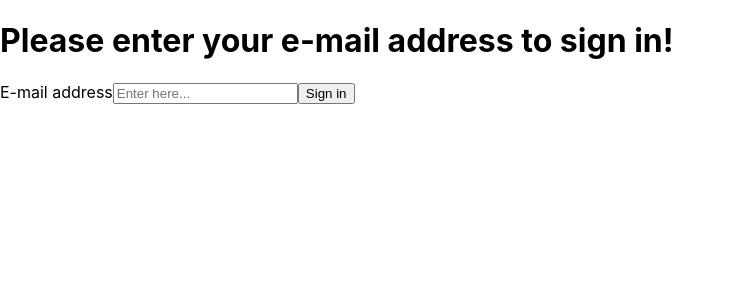
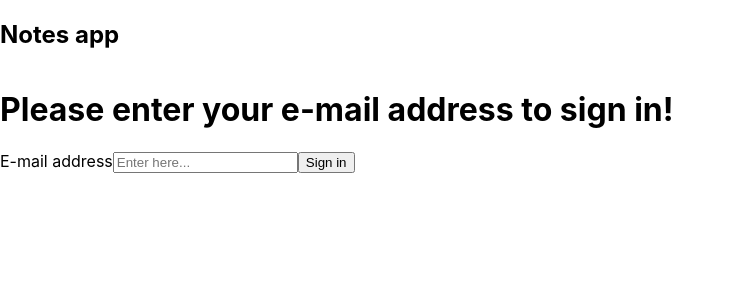
Before and after one commit to Joey-JJ/notes-react-supabase, a React (Create React App) app: page / in a window 1280 px wide. Shown: the top 300 px of the page, without its empty margins (0-733 px from the left). Built offline with nearby package versions, Linux system fonts and the light colour scheme; no server answers.

Commit message:
Set up fetching notes && set up navbar

```diff
--- a/src/App.js
+++ b/src/App.js
@@ -2,7 +2,8 @@ import React, { useState, useEffect } from "react";
 import { supabase } from "./utils/supabaseClient";
 import { sessionContext } from "./utils/sessionContext";
 import Auth from "./components/Auth";
-import Notes from "./components/Notes";
+import Notes from "./components/Notes/Notes";
+import Navbar from "./components/UI/Navbar";
 
 const App = () => {
   const [isLoading, setIsLoading] = useState(true);
@@ -43,6 +44,7 @@ const App = () => {
 
   return (
     <sessionContext.Provider value={{ session, setSession }}>
+      <Navbar />
       <div className="App">{session ? <Notes /> : <Auth />}</div>
     </sessionContext.Provider>
   );
--- a/src/components/Notes.js
+++ /dev/null
@@ -1,7 +0,0 @@
-import React from "react";
-
-const Notes = () => {
-  return <div>Notes</div>;
-};
-
-export default Notes;
--- /dev/null
+++ b/src/components/Notes/NoteItem.js
@@ -0,0 +1,12 @@
+import React from "react";
+
+const NoteItem = ({ note }) => {
+  return (
+    <div>
+      <h3>{note.title}</h3>
+      <p>{note.contents}</p>
+    </div>
+  );
+};
+
+export default NoteItem;
--- /dev/null
+++ b/src/components/Notes/Notes.js
@@ -0,0 +1,23 @@
+import React, { useState, useEffect } from "react";
+import { supabase } from "../../utils/supabaseClient";
+import NoteItem from "./NoteItem";
+
+const Notes = () => {
+  const [notes, setNotes] = useState([]);
+
+  useEffect(() => {
+    const fetchNotes = async () => {
+      const { data, error } = await supabase.from("notes").select("*");
+
+      if (error) throw error;
+
+      setNotes(data.map((note) => <NoteItem key={note.id} note={note} />));
+    };
+
+    fetchNotes();
+  }, []);
+
+  return <div>{notes}</div>;
+};
+
+export default Notes;
--- /dev/null
+++ b/src/components/UI/Navbar.js
@@ -0,0 +1,20 @@
+import React, { useContext } from "react";
+import { supabase } from "../../utils/supabaseClient";
+import { sessionContext } from "../../utils/sessionContext";
+
+const Navbar = () => {
+  const { session } = useContext(sessionContext);
+
+  return (
+    <nav style={{ display: "flex", justifyContent: "space-between" }}>
+      <h1>Notes app</h1>
+      {session && (
+        <button onClick={async () => await supabase.auth.signOut()}>
+          Sign out
+        </button>
+      )}
+    </nav>
+  );
+};
+
+export default Navbar;
```
